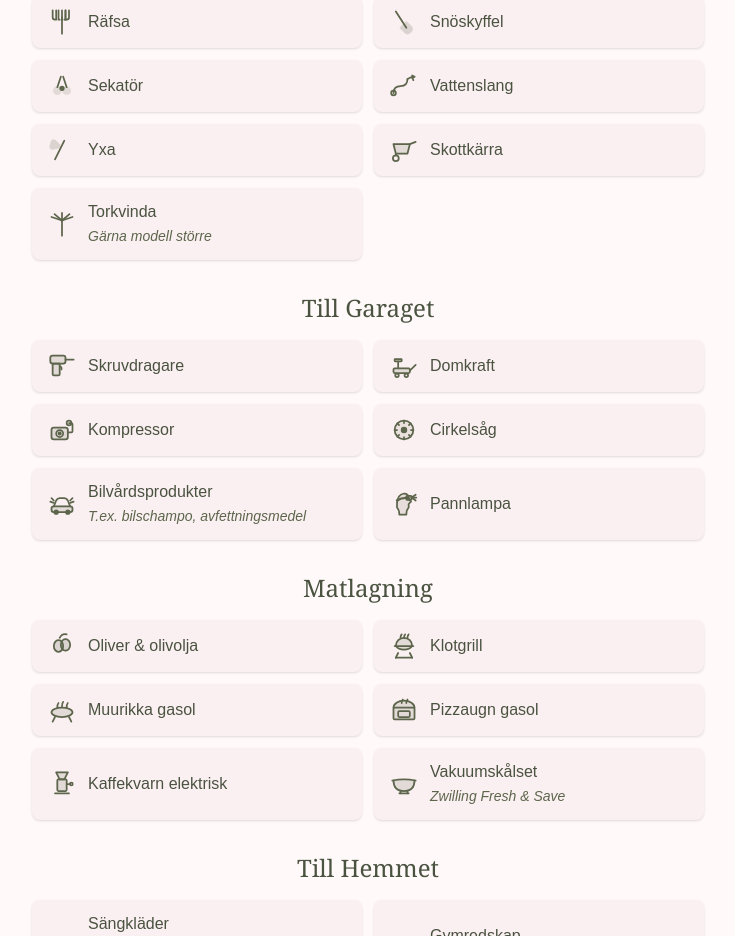
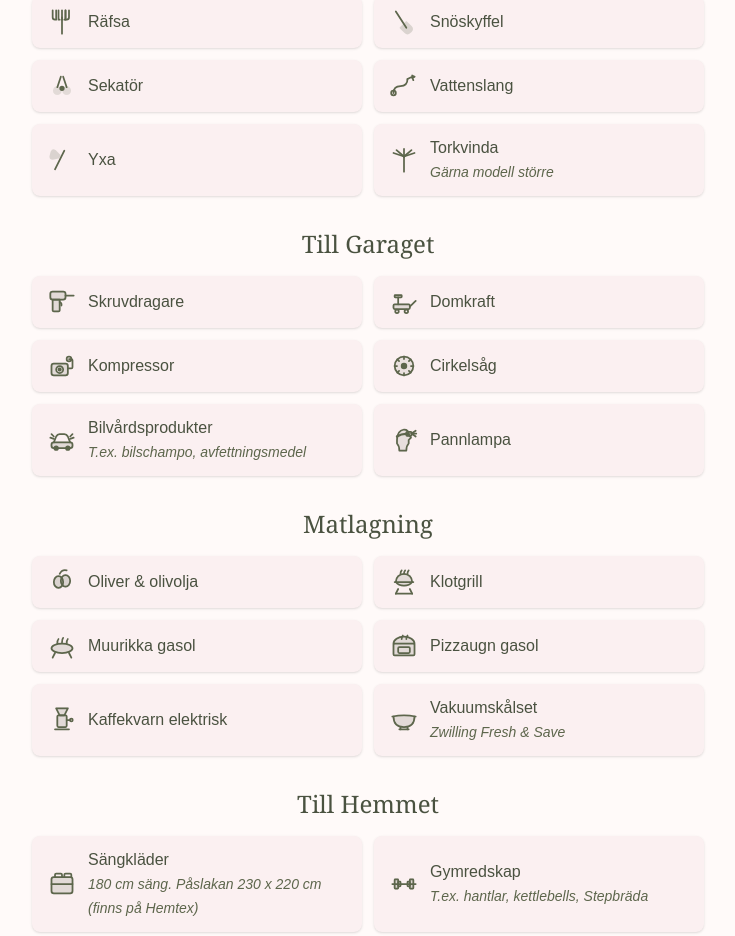
Before and after one commit to Alecktos/alecktos-website, a Next.js app: page /presents in a window 1280 px wide. Shown: the part 960-1896 px from the top of the page, without its empty margins (272-1007 px from the left). Built offline with nearby package versions, Linux system fonts and the light colour scheme.

Commit message:
Remove WheelbarrowIcon from GiftIcons and its usage in page

```diff
--- a/app/components/GiftIcons.tsx
+++ b/app/components/GiftIcons.tsx
@@ -176,18 +176,6 @@ export function ScrewdriverIcon(): JSX.Element {
 			<path d="M4 10 h6 v9 q0 1 -1 1 H5 q-1 0 -1 -1 z" fill="currentColor" opacity="0.15" />
 			<path d="M4 10 h6 v9 q0 1 -1 1 H5 q-1 0 -1 -1 z" />
 			<path d="M10 12 q2 1 1.5 3" />
-		</svg>
-	);
-}
-
-export function WheelbarrowIcon(): JSX.Element {
-	return (
-		<svg {...svgProps}>
-			<path d="M3 7 h14 l-2 8 H5 z" fill="currentColor" opacity="0.15" />
-			<path d="M3 7 h14 l-2 8 H5 z" />
-			<circle cx="5" cy="19" r="2.5" />
-			<line x1="5" y1="15" x2="5" y2="16.5" />
-			<line x1="17" y1="7" x2="22" y2="5" />
 		</svg>
 	);
 }
--- a/app/presents/page.tsx
+++ b/app/presents/page.tsx
@@ -23,7 +23,6 @@ import {
 	SpeakerIcon,
 	TorkvindaIcon,
 	WaterHoseIcon,
-	WheelbarrowIcon,
 	WineIcon,
 } from "@/app/components/GiftIcons";
 import type {JSX} from "react";
@@ -49,7 +48,6 @@ const categories: GiftCategory[] = [
 			{ name: "Vattenslang", icon: <WaterHoseIcon /> },
 			// { name: "Häcksax", icon: <HedgeTrimmerIcon /> },
 			{ name: "Yxa", icon: <AxeIcon /> },
-			{ name: "Skottkärra", icon: <WheelbarrowIcon /> },
 			{ name: "Torkvinda", icon: <TorkvindaIcon />, comment: "Gärna modell större" },
 		],
 	},
```
